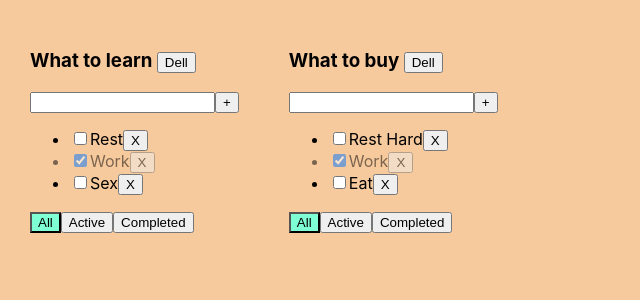
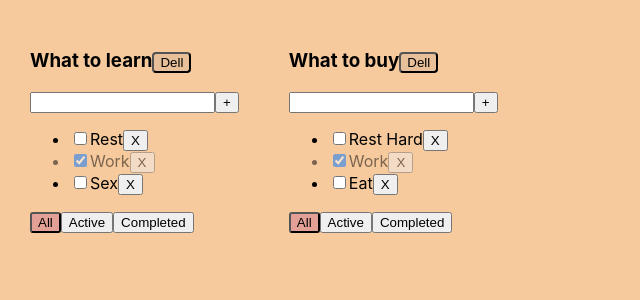
Before and after one commit to ItEmigrant/TodoList, a React (Create React App) app: page / in a window 1280 px wide. Shown: the top 300 px of the page, without its empty margins (0-640 px from the left). Built offline with nearby package versions, Linux system fonts and the light colour scheme.

Commit message:
lesson6.0

```diff
--- a/src/Components/Todolist.module.css
+++ b/src/Components/Todolist.module.css
@@ -1,18 +1,12 @@
-
-.error {
-    border: red 4px solid;
-}
-
-.errorMessage {
-    color: red;
-}
-
-
 .activeFilter {
-    background-color: aquamarine;
+    background-color: #e3a097;
+    border-radius: 3px;
 
 }
-
+.DellList {
+    border-radius: 4px;
+    background-color: #e7bf99;
+}
 
 .isDone {
     opacity: 0.5;
--- a/src/Components/Todolist.tsx
+++ b/src/Components/Todolist.tsx
@@ -2,6 +2,10 @@ import React, {ChangeEvent, KeyboardEvent, useState} from 'react';
 
 import {FVT} from "../App";
 import styles from './Todolist.module.css'
+import {UnInput} from "./UnInput/UnInput";
+
+
+
 
 type TaskPropsType = {
     id: string
@@ -23,33 +27,33 @@ type TitlePropsType = {
 }
 export const Todolist = (props: TitlePropsType) => {
 
-    let [title, setTitle] = useState('')
+   /* let [title, setTitle] = useState('')*/
 
-    const [error, setError] = useState<string | null>(null)
+  /*  const [error, setError] = useState<string | null>(null)*/
 
     const [color, setColor] = useState<FVT>('All')
 
 
-    function addTaskHandler() {
+    /*function addTaskHandler() {
         if (title.trim() !== '') {
-            props.addTask(props.todolistID,title.trim())
+            props.addTask(props.todolistID, title.trim())
             setTitle('')
         } else {
             setError('Title is required')
         }
 
-    }
+    }*/
 
-    function onChangeHandler(event: ChangeEvent<HTMLInputElement>) {
+   /* function onChangeHandler(event: ChangeEvent<HTMLInputElement>) {
         setError(null)
         setTitle(event.currentTarget.value)
-    }
+    }*/
 
-    function oneKeyUpPressHandler(event: KeyboardEvent<HTMLInputElement>) {
+   /* function oneKeyUpPressHandler(event: KeyboardEvent<HTMLInputElement>) {
         if (event.key === 'Enter') {
             addTaskHandler()
         }
-    }
+    }*/
 
     function OnAllClickHandler() {
         {
@@ -73,7 +77,7 @@ export const Todolist = (props: TitlePropsType) => {
     }
 
     const onDelClickHandler = (t: string) => {
-        props.delTasks(props.todolistID,t)
+        props.delTasks(props.todolistID, t)
     }
 
     function changeCheckboxHandler(tID: string, eventValue: boolean) {
@@ -81,23 +85,32 @@ export const Todolist = (props: TitlePropsType) => {
 
 
     }
+
     function DelListClickHandler() {
-            props.dellList(props.todolistID)
+        props.dellList(props.todolistID)
+    }
+
+    function addTaskHandler (title:string) {
+        props.addTask(props.todolistID, title)
     }
 
     return (
         <div>
             <h3>
-                {props.title} <button onClick={DelListClickHandler}>Dell</button>
+                {props.title}
+                <button className={styles.DellList} onClick={DelListClickHandler}>Dell</button>
             </h3>
-            <div>
-                <input className={error ? styles.error : ''} value={title}
+
+            <UnInput callBack={addTaskHandler}/>
+           {/* <div>
+                <input value={title}
+                       className={error ? styles.error : ''}
                        onChange={onChangeHandler}
                        onKeyUp={oneKeyUpPressHandler}/>
                 <button onClick={addTaskHandler}>+
                 </button>
-            </div>
-            {error && <div className={styles.errorMessage}>{error}</div>}
+            </div>*/}
+
             <ul>
                 {
 
--- /dev/null
+++ b/src/Components/UnInput/UnInput.module.css
@@ -0,0 +1,7 @@
+.error {
+    border: red 4px solid;
+}
+
+.errorMessage {
+    color: red;
+}
--- /dev/null
+++ b/src/Components/UnInput/UnInput.tsx
@@ -0,0 +1,49 @@
+import React, {ChangeEvent, KeyboardEvent, useState} from 'react';
+import styles from './UnInput.module.css'
+
+
+type UnInputPropsType = {
+    callBack: (title: string) => void
+}
+
+export const UnInput = (props: UnInputPropsType) => {
+    let [title, setTitle] = useState('')
+    let [error, setError] = useState<string | null>(null)
+
+
+    function addTaskHandler() {
+        if (title.trim() !== '') {
+            props.callBack(title.trim())
+            setTitle('')
+        } else {
+            setError('Title is required')
+        }
+
+    }
+
+    function onChangeHandler(event: ChangeEvent<HTMLInputElement>) {
+        setError(null)
+        setTitle(event.currentTarget.value);
+    }
+
+
+    function oneKeyUpPressHandler(event: KeyboardEvent<HTMLInputElement>) {
+        if (event.key === 'Enter') {
+            addTaskHandler()
+        }
+    }
+
+
+    return (
+        <div>
+
+            <input value={title}
+                   className={error ? styles.error : ''}
+                   onChange={onChangeHandler}
+                   onKeyUp={oneKeyUpPressHandler}/>
+            <button onClick={addTaskHandler}>+
+            </button>
+            {error && <div className={styles.errorMessage}>{error}</div>}
+        </div>
+    );
+};
```
